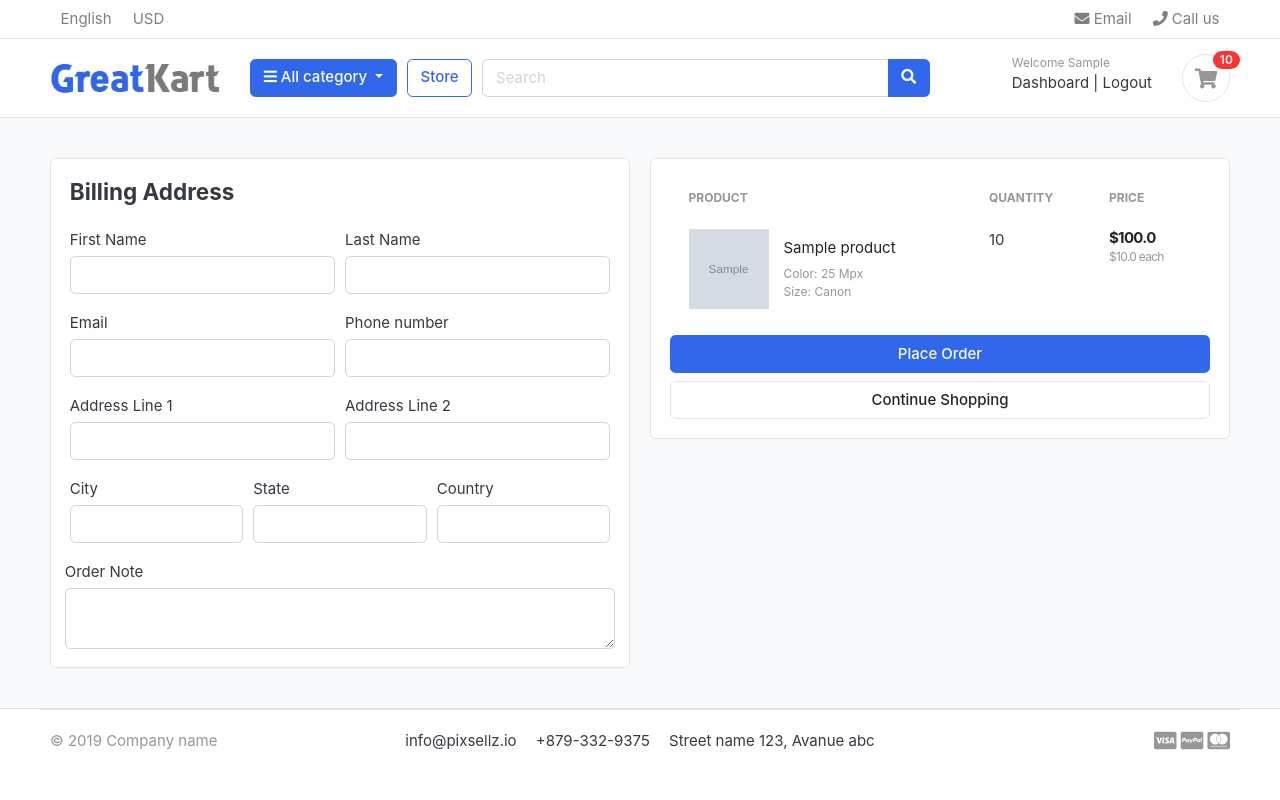
After one commit to jesira/website, a Django app: page /cart/checkout/ in a window 1280 px wide. The commit adds this page. Run offline with Django 3.2, Linux system fonts and the light colour scheme; a user stored in the database is signed in; tables that the repository leaves empty hold one stand-in row (values such as "Sample post"); grey boxes marked "Sample" are stand-in pictures; some libraries are stand-ins or nearby versions; some web fonts are replaced.

Commit message:
handled cart and checkout page for the logged in user

```diff
--- a/carts/context_processors.py
+++ b/carts/context_processors.py
@@ -9,7 +9,11 @@ def counter(request):
     else:
         try:
             cart = Cart.objects.filter(cart_id=_cart_id(request))
-            cart_items = CartItem.objects.all().filter(cart=cart[:1])
+            if request.user.is_authenticated:
+                cart_items = CartItem.objects.all().filter(user=request.user)
+            else:
+                cart_items = CartItem.objects.all().filter(cart = cart[:1])
+
             for cart_item in cart_items:
                 cart_count += cart_item.quantity
         except Cart.DoesNotExist:
--- a/carts/models.py
+++ b/carts/models.py
@@ -14,7 +14,7 @@ class Cart(models.Model):
 
 
 class CartItem(models.Model):
-
+    user = models.ForeignKey(Account, on_delete=models.CASCADE, null=True)
     product = models.ForeignKey(Product, on_delete=models.CASCADE)
     cart    = models.ForeignKey(Cart, on_delete=models.CASCADE, null=True)
     quantity = models.IntegerField()
--- a/carts/urls.py
+++ b/carts/urls.py
@@ -6,5 +6,6 @@ urlpatterns = [
     path('add_cart/<int:product_id>/', views.add_cart, name='add_cart'),
     path('remove_cart/<int:product_id>/', views.remove_cart, name='remove_cart'),
     path('remove_cart_item/<int:product_id>/', views.remove_cart_item, name='remove_cart_item'),
+    path('checkout/', views.checkout, name='checkout'),
 
 ]
--- a/carts/views.py
+++ b/carts/views.py
@@ -3,7 +3,7 @@ from store.models import Product
 from .models import Cart, CartItem
 from django.http import HttpResponse
 from django.core.exceptions import ObjectDoesNotExist
-
+from django.contrib.auth.decorators import login_required
 
 def _cart_id(request):
     cart = request.session.session_key
@@ -38,22 +38,31 @@ def add_cart(request, product_id):
     return redirect('cart')
 
 def remove_cart(request, product_id):
-    cart = Cart.objects.get(cart_id=_cart_id(request))
+
     product = get_object_or_404(Product, id=product_id)
-    cart_item = CartItem.objects.get(product=product, cart=cart)
+    try:
+        if request.user.is_authenticated:
+            cart_item = CartItem.objects.get(product=product, user=request.user)
+        else:
+            cart = Cart.objects.get(cart_id=_cart_id(request))
+            cart_item = CartItem.objects.get(product=product, cart=cart)
+        if cart_item.quantity > 1:
+            cart_item.quantity -= 1
+            cart_item.save()
+        else:
+            cart_item.delete()
+    except:
+        pass
+    return redirect('cart')
 
-    if cart_item.quantity > 1:
-        cart_item.quantity -= 1
-        cart_item.save()
-    else:
-        cart_item.delete()
-
-    return redirect('cart')
 
 def remove_cart_item(request, product_id):
     product = get_object_or_404(Product, id=product_id)
-    cart = Cart.objects.get(cart_id=_cart_id(request))
-    cart_item = CartItem.objects.get(product=product, cart=cart)
+    if request.user.is_authenticated:
+        cart_item = CartItem.objects.filter(product=product, user=request.user)
+    else:
+        cart = Cart.objects.filter(cart_id=_cart_id(request))
+        cart_item = CartItem.objects.get(product=product, cart=cart)
     cart_item.delete()
     return redirect('cart')
 
@@ -61,8 +70,11 @@ def cart(request, total = 0, quantity = 0, cart_items = None):
     try:
         tax = 0
         grand_total = 0
-        cart = Cart.objects.get(cart_id= _cart_id(request))
-        cart_items = CartItem.objects.filter(cart = cart, is_active = True)
+        if request.user.is_authenticated:
+            cart_items = CartItem.objects.filter(user = request.user, is_active = True)
+        else:
+            cart = Cart.objects.get(cart_id = _cart_id(request))
+            cart_items = CartItem.objects.filter(cart = cart, is_active = True)
         for cart_item in cart_items:
             total += (cart_item.product.price * cart_item.quantity )
             quantity+= cart_item.quantity
@@ -79,3 +91,30 @@ def cart(request, total = 0, quantity = 0, cart_items = None):
         'grand_total': grand_total,
     }
     return render(request, 'store/cart.html', context)
+
+@login_required(login_url='login')
+def checkout(request, total = 0, quantity = 0, cart_items = None):
+    try:
+        tax = 0
+        grand_total = 0
+        if request.user.is_authenticated:
+            cart_items = CartItem.objects.filter(user = request.user, is_active = True)
+        else:
+            cart = Cart.objects.get(cart_id = _cart_id(request))
+            cart_items = CartItem.objects.filter(cart = cart, is_active = True)
+        for cart_item in cart_items:
+            total += (cart_item.product.price * cart_item.quantity )
+            quantity+= cart_item.quantity
+        tax = (2 * total)/100
+        grand_total = total + tax
+    except ObjectDoesNotExist:
+        pass
+
+    context = {
+        'total': total,
+        'quantity': quantity,
+        'cart_items': cart_items,
+        'tax': tax,
+        'grand_total': grand_total,
+    }
+    return render(request, 'store/checkout.html', context)
--- a/templates/store/cart.html
+++ b/templates/store/cart.html
@@ -87,7 +87,7 @@
                 <p class="text-center mb-3">
                     <img src="./images/misc/payments.png" height="26">
                 </p>
-                <a href="./place-order.html" class="btn btn-primary btn-block"> Checkout </a>
+                <a href="{% url 'checkout' %}" class="btn btn-primary btn-block"> Checkout </a>
                 <a href="{% url 'store' %}" class="btn btn-light btn-block">Continue Shopping</a>
             </div> <!-- card-body.// -->
             </div> <!-- card.// -->
--- /dev/null
+++ b/templates/store/checkout.html
@@ -0,0 +1,127 @@
+{% extends 'base.html' %}
+{% load static %}
+{% block content %}
+<section class="section-content padding-y bg">
+    <div class="container">
+
+    <!-- ============================ COMPONENT 1 ================================= -->
+
+    <div class="row">
+        <aside class="col-lg-6">
+    <div class="card">
+<div class="card-body">
+    <h4 class="cart-title mb-4">Billing Address</h4>
+    <form action="" method="post">
+        {% csrf_token %}
+        <div class="form-row">
+            <div class="col form-group">
+                <label for="">First Name</label>
+                <input type="text" name="first_name" class="form-control" required>
+            </div>
+            <div class="col form-group">
+                <label for="">Last Name</label>
+                <input type="text" name="last_name" class="form-control" required>
+            </div>
+        </div>
+        <div class="form-row">
+            <div class="col form-group">
+                <label for="">Email</label>
+                <input type="email" name="email" class="form-control" required>
+            </div>
+            <div class="col form-group">
+                <label for="">Phone number</label>
+                <input type="text" name="phone" class="form-control" required>
+            </div>
+        </div>
+        <div class="form-row">
+            <div class="col form-group">
+                <label for="">Address Line 1</label>
+                <input type="email" name="address_line_1" class="form-control" required>
+            </div>
+            <div class="col form-group">
+                <label for="">Address Line 2</label>
+                <input type="text" name="address_line_2" class="form-control" >
+            </div>
+        </div>
+        <div class="form-row">
+            <div class="col form-group">
+                <label for="">City</label>
+                <input type="email" name="city" class="form-control" required>
+            </div>
+            <div class="col form-group">
+                <label for="">State</label>
+                <input type="text" name="state" class="form-control" required >
+            </div>
+            <div class="col form-group">
+                <label for="">Country</label>
+                <input type="text" name="country" class="form-control" required>
+            </div>
+        </div>
+            <div class="form-row">
+                <label for="">Order Note</label>
+                <textarea name="order_note" rows="2" class="form-control"></textarea>
+            </div>
+
+
+</div>
+    </div> <!-- card.// -->
+
+        </aside> <!-- col.// -->
+        <aside class="col-lg-6">
+
+            <div class="card">
+            <div class="card-body">
+                <table class="table table-borderless table-shopping-cart">
+                    <thead class="text-muted">
+                    <tr class="small text-uppercase">
+                      <th scope="col">Product</th>
+                      <th scope="col" width="120">Quantity</th>
+                      <th scope="col" width="120">Price</th>
+
+                    </tr>
+                    </thead>
+                    <tbody>
+                    {% for cart_item in cart_items %}
+                        <tr>
+                        <td>
+                            <figure class="itemside align-items-center">
+                                <div class="aside"><img src="{{ cart_item.product.images.url }}" class="img-sm"></div>
+                                <figcaption class="info">
+                                    <a href="{{ cart_item.product.get_url }}" class="title text-dark">{{ cart_item.product.product_name }}</a>
+                                    <p class="text-muted small">Color: 25 Mpx <br> Size: Canon</p>
+                                </figcaption>
+                            </figure>
+                        </td>
+                     <td>
+                        <label for="">{{cart_item.quantity}}</label>
+                     </td>
+                        <td>
+                            <div class="price-wrap">
+                                <var class="price">${{cart_item.sub_total}}</var>
+                                <small class="text-muted"> ${{cart_item.product.price}} each </small>
+                            </div> <!-- price-wrap .// -->
+                        </td>
+
+                    </tr>
+                    {% endfor %}
+
+                    </tbody>
+                    </table>
+
+                <button type="submit" name="submit" class="btn btn-primary btn-block">Place Order</button>
+                <a href="{% url 'store' %}" class="btn btn-light btn-block">Continue Shopping</a>
+
+    </form>
+            </div> <!-- card-body.// -->
+            </div> <!-- card.// -->
+
+    </aside> <!-- col.// -->
+
+
+    </div> <!-- row.// -->
+
+    <!-- ============================ COMPONENT 1 END .// ================================= -->
+
+    </div> <!-- container .//  -->
+    </section>
+{% endblock %}
```
Also changed, not shown: accounts/views.py (+25 -1 lines), carts/migrations/0002_cartitem_user.py (added).
